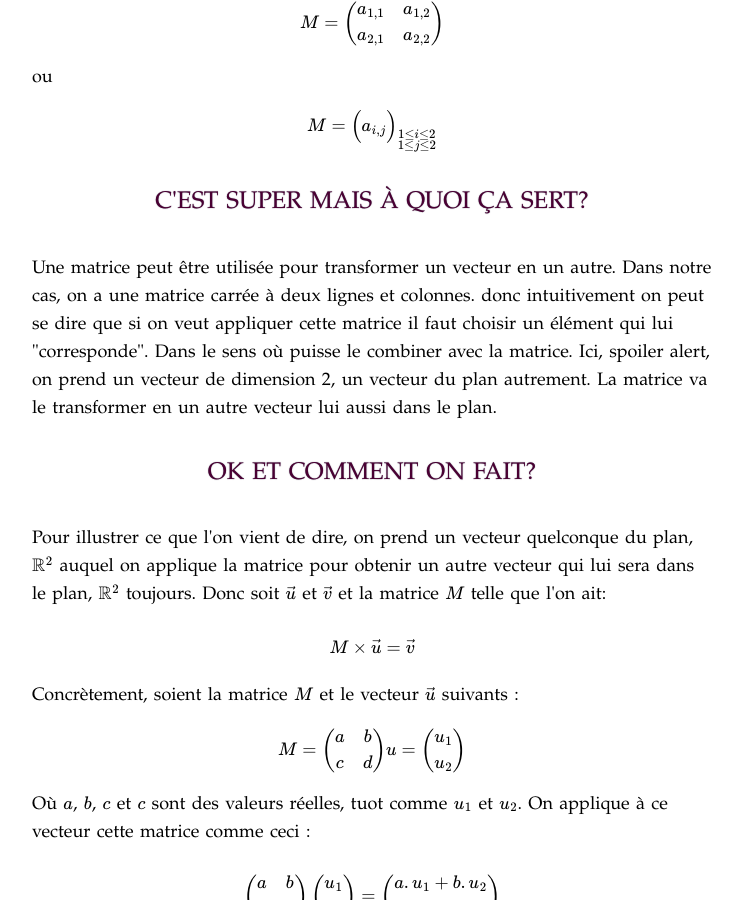
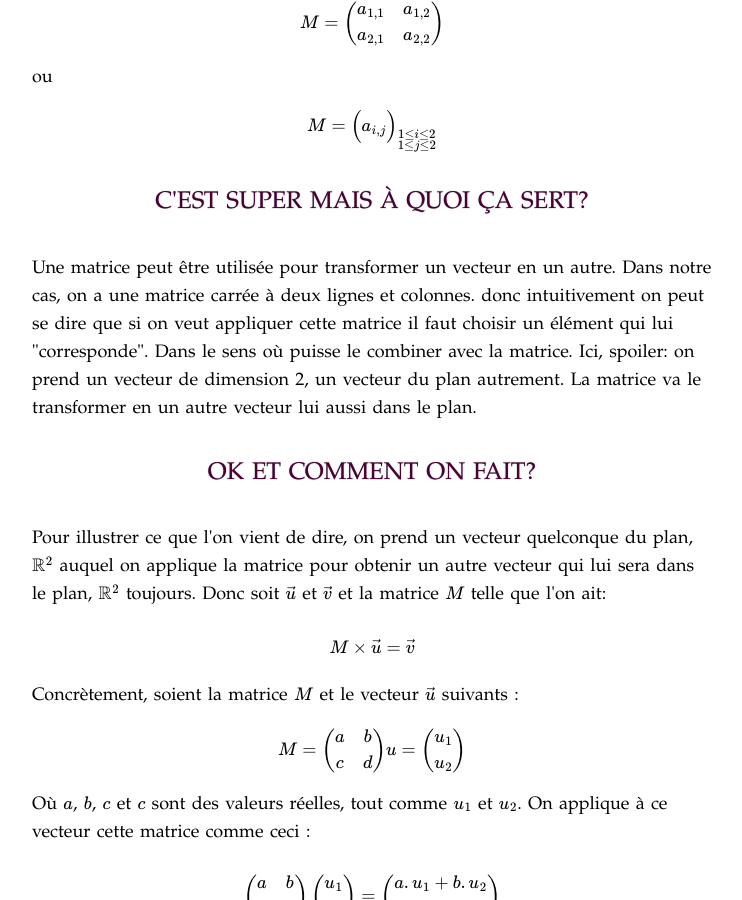
Before and after one commit to IamHenri/notes-maths-tex, a Jekyll site: the page built from algebre-lineaire-intro-matrices-rotation-plan.html, in a window 1280 px wide and 900 px high, scrolled down 2043 px. Shown: the whole window, without its empty margins (268-1010 px from the left). Built offline with Jekyll 4.4.1, drawn with Linux system fonts in a browser that asks for light colours; nearby versions of some CDN libraries; some web fonts are replaced; library files that are not in the unit come from our copies; formulas are drawn with MathJax 3.

Commit message:
Update algebre-lineaire-intro-matrices-rotation-plan.html

```diff
--- a/algebre-lineaire-intro-matrices-rotation-plan.html
+++ b/algebre-lineaire-intro-matrices-rotation-plan.html
@@ -81,7 +81,7 @@ M= \Big(a_{i,j}\Big)_{\substack{1\leq i \leq 2 \\ 1\leq j \leq 2}}
 	</p>
 	<h3>C'est super mais à quoi ça sert?</h3>
 	<p>
-	Une matrice peut être utilisée pour transformer un vecteur en un autre. Dans notre cas, on a une matrice carrée à deux lignes et colonnes. donc intuitivement on peut se dire que si on veut appliquer cette matrice il faut choisir un élément qui lui "corresponde". Dans le sens où puisse le combiner avec la matrice. Ici, spoiler alert, on prend un vecteur de dimension 2, un vecteur du plan autrement. La matrice va le transformer en un autre vecteur lui aussi dans le plan.
+	Une matrice peut être utilisée pour transformer un vecteur en un autre. Dans notre cas, on a une matrice carrée à deux lignes et colonnes. donc intuitivement on peut se dire que si on veut appliquer cette matrice il faut choisir un élément qui lui "corresponde". Dans le sens où puisse le combiner avec la matrice. Ici, spoiler: on prend un vecteur de dimension 2, un vecteur du plan autrement. La matrice va le transformer en un autre vecteur lui aussi dans le plan.
 
 	</p>
 	<h3>Ok et comment on fait? </h3>
@@ -106,7 +106,7 @@ u_2
 \end{pmatrix}
 \]
 
-Où $a$, $b$, $c$ et $c$ sont des valeurs réelles, tuot comme $u_1$ et $u_2$.
+Où $a$, $b$, $c$ et $c$ sont des valeurs réelles, tout comme $u_1$ et $u_2$.
 
 On applique à ce vecteur cette matrice comme ceci :
 
```
